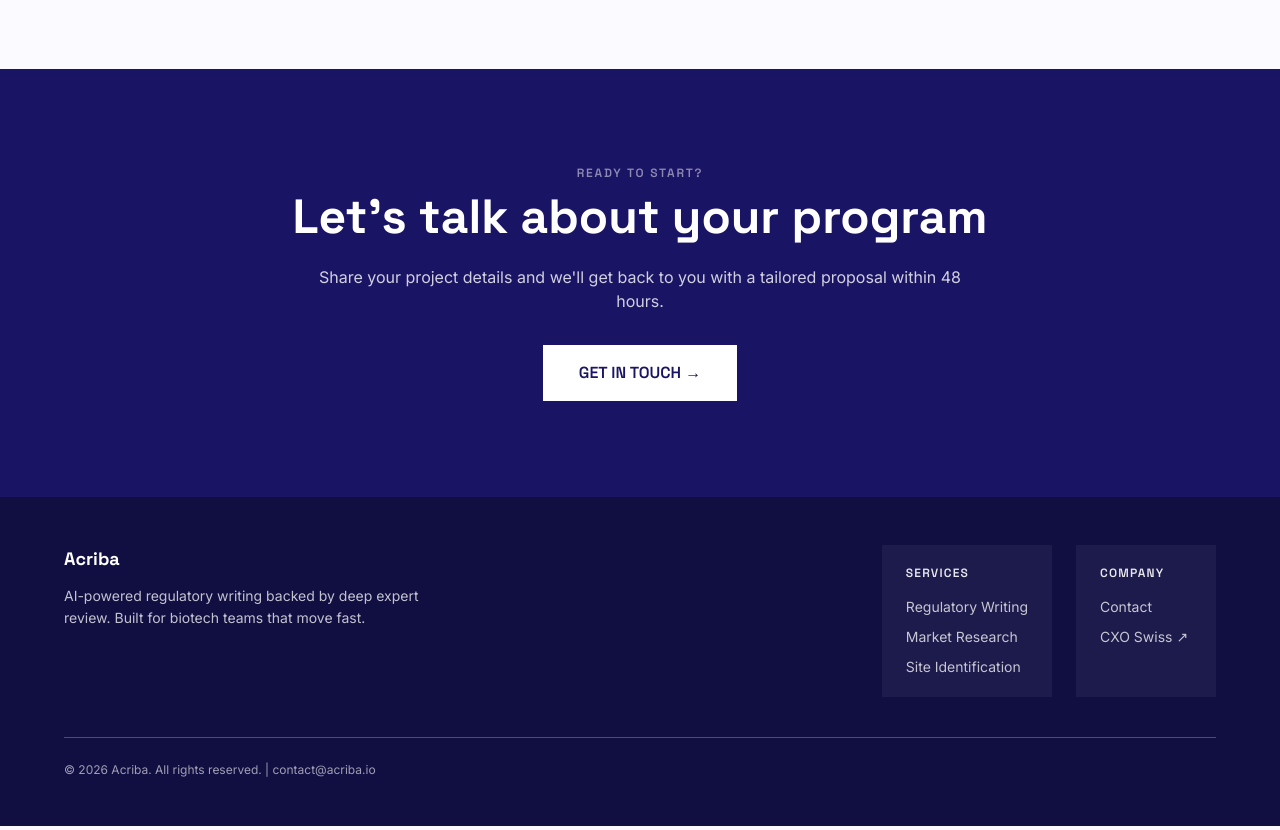
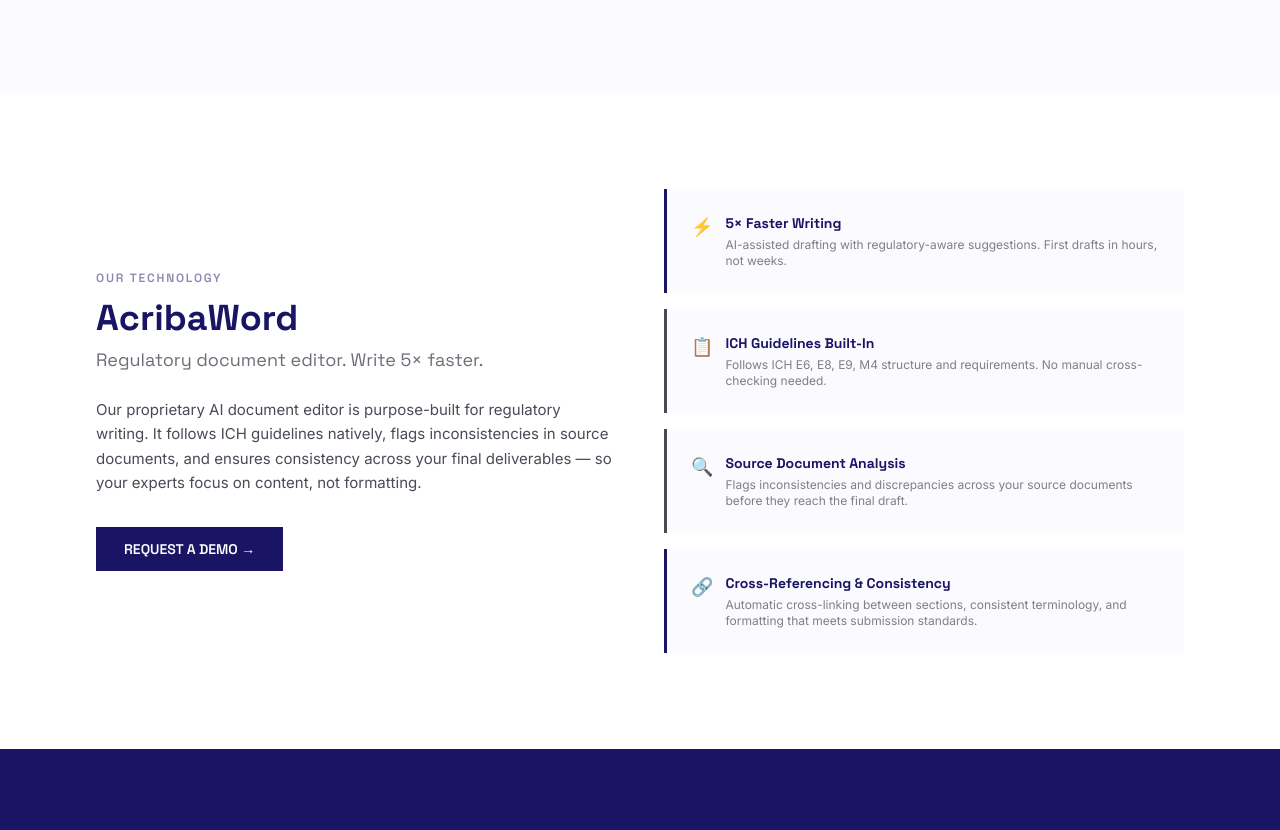
Before and after one commit to Tketa/acriba-site, a plain HTML site: page v2.html in a window 1280 px wide. Shown: the part 1967-2797 px from the top of the page. Drawn offline with nearby package versions, Linux system fonts and the light colour scheme.

Commit message:
Add AcribaWord section + update sub-headline to include market research & clinical

```diff
--- a/v2.html
+++ b/v2.html
@@ -109,7 +109,7 @@
       </h1>
 
       <p class="text-[15px] md:text-base leading-relaxed text-graphite mb-4 max-w-2xl">
-        A network of C-level experts and proprietary AI tools, working together to deliver regulatory submissions, market research, and clinical protocols.
+        A network of C-level experts and proprietary AI tools. Regulatory submissions, market research, competitive intelligence, and clinical site identification — from first draft to approval.
       </p>
       <p class="text-[15px] md:text-base leading-relaxed text-graphite mb-8 max-w-2xl">
         From IB to IMPD, from protocol to MAA — we help you hit every development milestone, faster.
@@ -271,6 +271,63 @@
 
 
 
+<!-- ACRIBA WORD -->
+<section class="bg-white py-16 md:py-24">
+  <div class="max-w-6xl mx-auto px-6 md:px-8">
+    <div class="grid grid-cols-1 md:grid-cols-2 gap-12 items-center">
+      <div>
+        <p class="font-display text-xs font-semibold tracking-[0.15em] text-indigo/50 uppercase mb-3">Our Technology</p>
+        <h2 class="font-display text-3xl md:text-4xl font-bold text-indigo mb-2">AcribaWord</h2>
+        <p class="text-lg text-graphite/80 font-display mb-6">Regulatory document editor. Write 5× faster.</p>
+        <p class="text-[15px] leading-relaxed text-graphite mb-8">
+          Our proprietary AI document editor is purpose-built for regulatory writing. It follows ICH guidelines natively, flags inconsistencies in source documents, and ensures consistency across your final deliverables — so your experts focus on content, not formatting.
+        </p>
+        <a href="#contact" class="px-7 py-3 bg-indigo text-white font-display font-semibold text-sm hover:bg-indigo-dark transition-colors inline-block">REQUEST A DEMO →</a>
+      </div>
+      <div>
+        <div class="space-y-4">
+          <div class="bg-offwhite p-6 border-l-[3px] border-indigo">
+            <div class="flex items-start gap-3">
+              <span class="font-display text-lg font-bold text-indigo">⚡</span>
+              <div>
+                <p class="font-display text-sm font-bold text-indigo mb-1">5× Faster Writing</p>
+                <p class="text-xs text-graphite/70">AI-assisted drafting with regulatory-aware suggestions. First drafts in hours, not weeks.</p>
+              </div>
+            </div>
+          </div>
+          <div class="bg-offwhite p-6 border-l-[3px] border-graphite">
+            <div class="flex items-start gap-3">
+              <span class="font-display text-lg font-bold text-indigo">📋</span>
+              <div>
+                <p class="font-display text-sm font-bold text-indigo mb-1">ICH Guidelines Built-In</p>
+                <p class="text-xs text-graphite/70">Follows ICH E6, E8, E9, M4 structure and requirements. No manual cross-checking needed.</p>
+              </div>
+            </div>
+          </div>
+          <div class="bg-offwhite p-6 border-l-[3px] border-graphite">
+            <div class="flex items-start gap-3">
+              <span class="font-display text-lg font-bold text-indigo">🔍</span>
+              <div>
+                <p class="font-display text-sm font-bold text-indigo mb-1">Source Document Analysis</p>
+                <p class="text-xs text-graphite/70">Flags inconsistencies and discrepancies across your source documents before they reach the final draft.</p>
+              </div>
+            </div>
+          </div>
+          <div class="bg-offwhite p-6 border-l-[3px] border-indigo">
+            <div class="flex items-start gap-3">
+              <span class="font-display text-lg font-bold text-indigo">🔗</span>
+              <div>
+                <p class="font-display text-sm font-bold text-indigo mb-1">Cross-Referencing & Consistency</p>
+                <p class="text-xs text-graphite/70">Automatic cross-linking between sections, consistent terminology, and formatting that meets submission standards.</p>
+              </div>
+            </div>
+          </div>
+        </div>
+      </div>
+    </div>
+  </div>
+</section>
+
 <!-- CTA -->
 <section id="contact" class="bg-indigo py-16 md:py-24">
   <div class="max-w-4xl mx-auto px-6 md:px-8 text-center">
```
